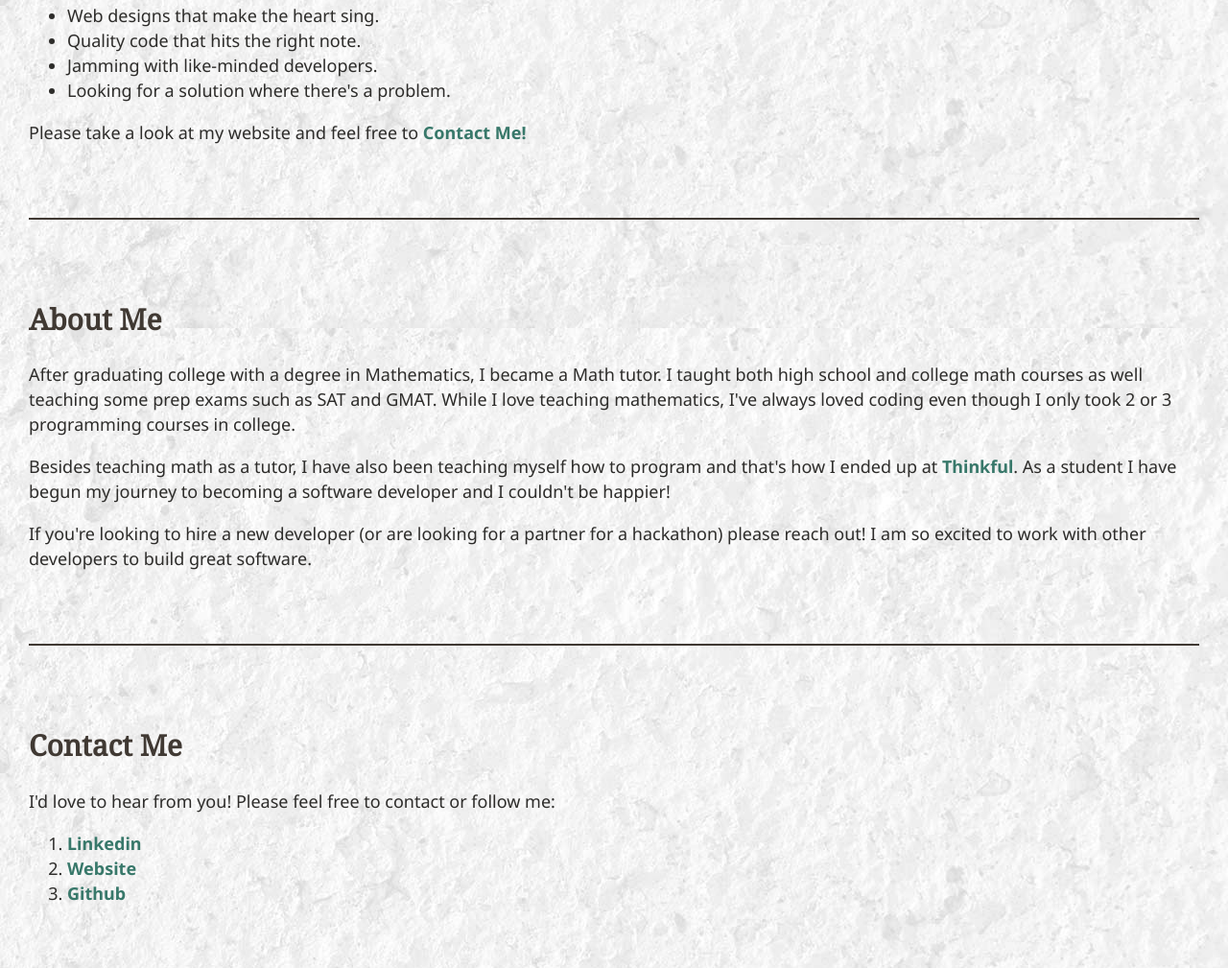
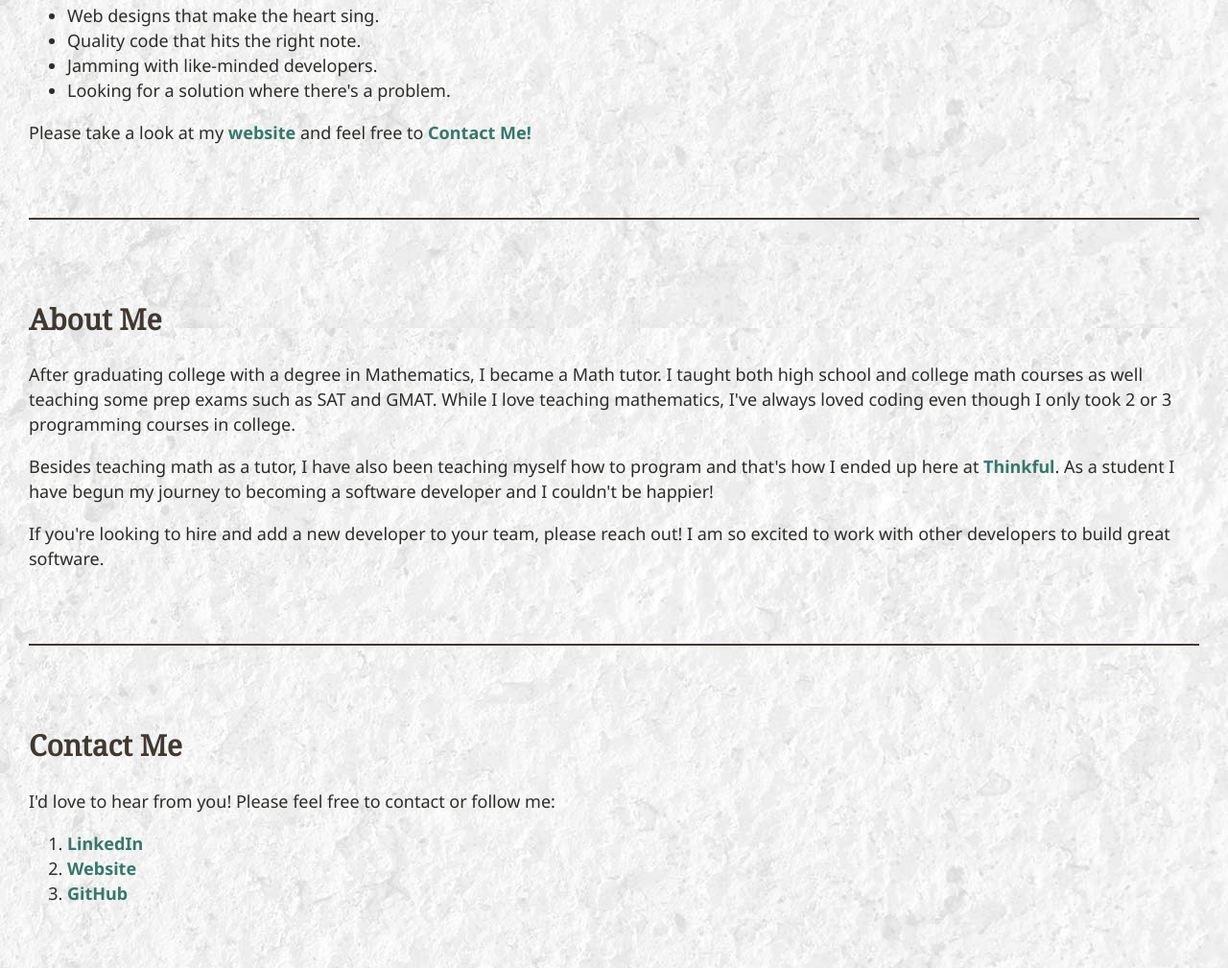
Before and after one commit to pm237/Portfolio, a plain HTML site: page index.html in a window 1280 px wide. Shown: the part 2058-3067 px from the top of the page at 96% size. Drawn offline with nearby package versions, Linux system fonts and the light colour scheme.

Commit message:
Misspelled corrections

```diff
--- a/index.html
+++ b/index.html
@@ -39,7 +39,7 @@
               <li>Looking for a solution where there's a problem.</li>
             </ul>
 
-            <p>Please take a look at my website and feel free to <a href="#contact">Contact Me!</a></p>
+            <p>Please take a look at my <a href="https://www.patrickmayo237.com" target="_blank">website</a> and feel free to <a href="#contact">Contact Me!</a></p>
           </article>
 
           <div class="gap-sm"></div>
@@ -52,10 +52,10 @@
 
             <p>After graduating college with a degree in Mathematics, I became a Math tutor. I taught both high school and college math courses as well teaching some prep exams such as SAT and GMAT. While I love teaching mathematics, I've always loved coding even though I only took 2 or 3 programming courses in college.</p>
 
-            <p>Besides teaching math as a tutor, I have also been teaching myself how to program and that's how I ended up at
+            <p>Besides teaching math as a tutor, I have also been teaching myself how to program and that's how I ended up here at
             <a href="http://thinkful.com">Thinkful</a>. As a student I have begun my journey to becoming a software developer and I couldn't be happier!</p>
 
-            <p>If you're looking to hire a new developer (or are looking for a partner for a hackathon) please reach out! I am so excited to work with other developers to build great software.</p>
+            <p>If you're looking to hire and add a new developer to your team, please reach out! I am so excited to work with other developers to build great software.</p>
           </article>
 
           <div class="gap-sm"></div>
@@ -69,13 +69,13 @@
             <p>I'd love to hear from you! Please feel free to contact or follow me:</p>
             <ol>
               <li>
-                <a href="https://www.linkedin.com/in/theodore-mayo-3431871ab/" target="_blank">Linkedin</a>
+                <a href="https://www.linkedin.com/in/theodore-mayo-3431871ab/" target="_blank">LinkedIn</a>
               </li>
               <li>
                 <a href="https.www.patrickmayo237.com" target="_blank">Website</a>
               </li>
               <li>
-                <a href="https://github.com/pm237" target="_blank">Github</a>
+                <a href="https://github.com/pm237" target="_blank">GitHub</a>
               </li>
             </ol>
           </article>
```
